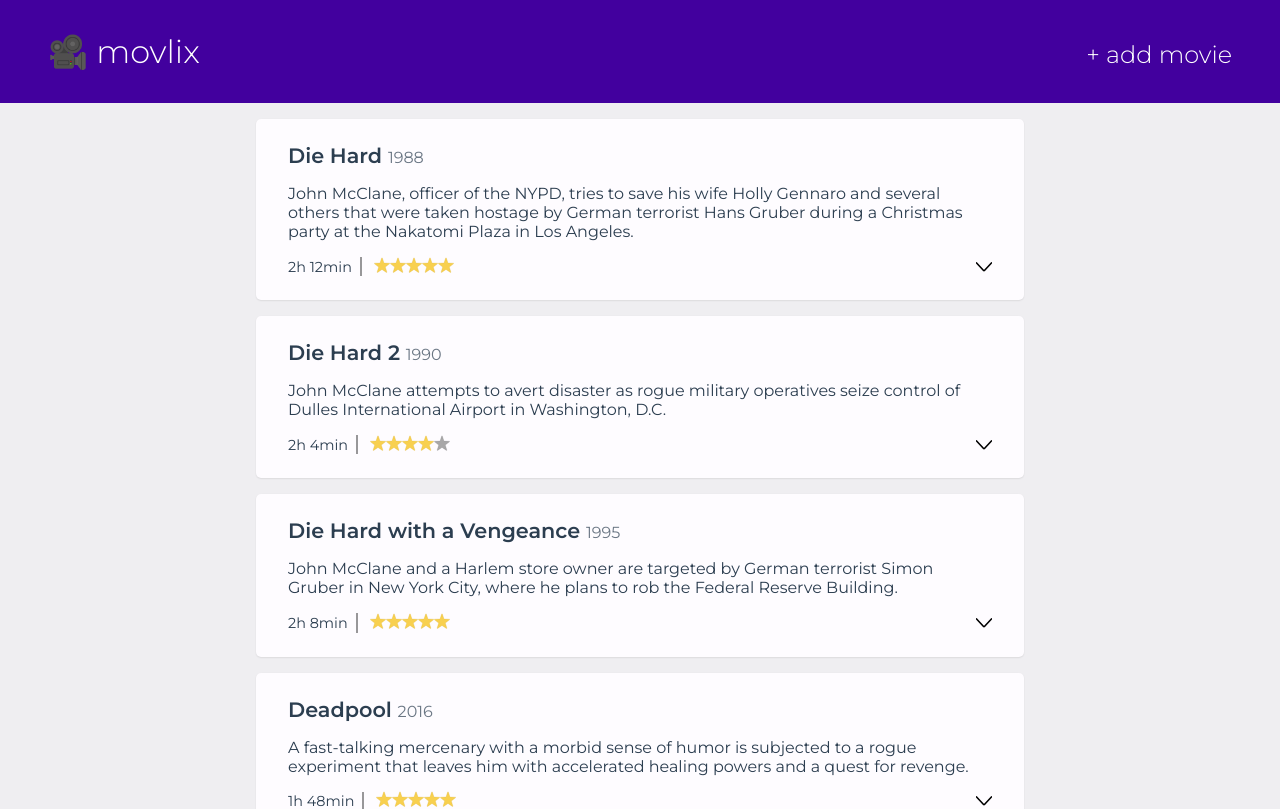
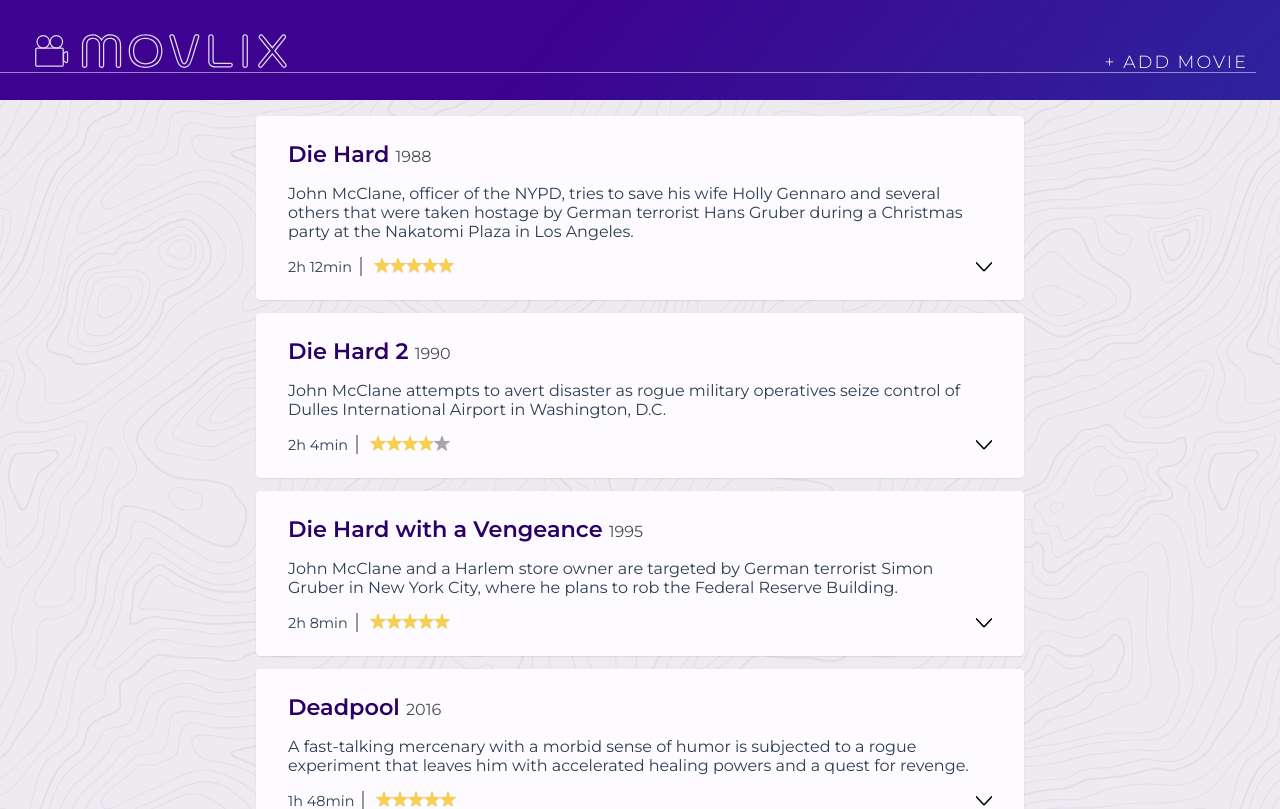
Before and after one commit to miffili/movlix, a Vue app: page / in a window 1280 px wide. Shown: the top 809 px of the page. Built offline with nearby package versions, Linux system fonts and the light colour scheme.

Commit message:
clean up App, TheHeader & apply style to app

```diff
--- a/src/App.vue
+++ b/src/App.vue
@@ -1,11 +1,11 @@
 <template>
 <div id="app">
-  <TheHeader v-on:toggleForm="toggleForm" />
+  <TheHeader @toggleForm="toggleForm" :showForm="showForm"/>
   <main>
     <MovieForm
       v-if="showForm"
-      v-on:addMovie="addMovie"
-      v-on:cancel="toggleForm"
+      @addMovie="addMovie"
+      @cancel="toggleForm"
       :movieData="newMovie"
       :type="'addMovie'"
     />
@@ -14,8 +14,8 @@
       :key="movie.id"
       :data-index="index"
       :movieData="movie"
-      v-on:remove="removeMovie"
-      v-on:save="updateMovie"
+      @remove="removeMovie"
+      @save="updateMovie"
     />
   </main>
 </div>
@@ -25,13 +25,20 @@
 import MovieCard from './components/MovieCard.vue'
 import MovieForm from './components/MovieForm.vue'
 import TheHeader from './components/TheHeader.vue'
+
 import {
   EventBus
 } from './Events.js'
 import movies from './assets/seedMovies.js'
+
 export default {
   name: 'app',
-  data: function() {
+  components: {
+    MovieCard,
+    MovieForm,
+    TheHeader
+  },
+  data() {
     return {
       movies: movies,
       succId: 0,
@@ -50,10 +57,19 @@ export default {
       }
     }
   },
-  components: {
-    MovieCard,
-    MovieForm,
-    TheHeader
+  watch: {
+    movies() {
+      localStorage.setItem( 'movlix-movies', JSON.stringify( this.movies ) );
+    },
+    succId() {
+      localStorage.succId = this.succId;
+    },
+    updateRating() {
+      const movId = this.updateRating.updatedId;
+      const movStars = this.updateRating.stars;
+      const movieIndex = this.getIndex( movId );
+      this.movies[ movieIndex ].rating = movStars;
+    }
   },
   mounted() {
     if ( localStorage.getItem( 'movlix-movies' ) ) {
@@ -74,20 +90,6 @@ export default {
         stars: updatedRating
       }
     } );
-  },
-  watch: {
-    movies() {
-      localStorage.setItem( 'movlix-movies', JSON.stringify( this.movies ) );
-    },
-    succId() {
-      localStorage.succId = this.succId;
-    },
-    updateRating() {
-      const movId = this.updateRating.updatedId;
-      const movStars = this.updateRating.stars;
-      const movieIndex = this.getIndex( movId );
-      this.movies[ movieIndex ].rating = movStars;
-    }
   },
   methods: {
     removeMovie: function( target ) {
@@ -145,55 +147,74 @@ export default {
   font-family: 'Montserrat', Helvetica, Arial, sans-serif;
   -webkit-font-smoothing: antialiased;
   -moz-osx-font-smoothing: grayscale;
+  margin: 0 auto;
+  padding: 0;
   color: #2c3e50;
+  background-color: hsla(265, 17%, 93%, 1);
+  background-image: url('./assets/topography.svg');
+}
+main {
+  width: 60vw;
+  margin: 1rem auto 0;
   display: flex;
   flex-direction: column;
   align-items: center;
-  margin: 0 auto;
-  padding: 0;
-  background-color: hsla(265, 10%, 94%, 1);
 }
-
-main {
-  width: 60vw;
-  margin: 1rem auto;
-}
-
 a {
   color: inherit;
   text-decoration: none;
 }
-
 h3 {
   margin: 0.5rem 0;
+  color: hsla(265, 100%, 20%, 1);
+  font-size: 1.4rem;
 }
-
 button {
-  border: none;
-  border-radius: 3px;
-  background: none;
-  /* text-transform: uppercase; */
-  letter-spacing: 0.1rem;
   padding: 0.5rem 1rem;
   font-family: inherit;
+  font-size: 0.7rem;
+  font-weight: 400;
+  letter-spacing: 0.05rem;
+  text-transform: uppercase;
+  background: none;
   box-sizing: border-box;
-  font-weight: normal;
+  border: 2px solid transparent;
+  border-radius: 4px;
 }
-
+button:hover {
+  box-shadow: 0.1rem 0.075rem 0.15rem 0.05rem hsla(0, 0%, 0%, 0.2);
+  transform: translateY(-2px);
+}
 button.primary {
   border: 2px solid hsla(265, 100%, 31%, 1);
   background-color: hsla(265, 100%, 31%, 1);
-  color: white;
+  color: hsla(265, 10%, 94%, 1);
   font-weight: 600;
 }
-
+button.primary:hover {
+  border: 2px solid transparent;
+  background: linear-gradient(130deg, hsla(265, 100%, 32%, 1) 55.36%, hsla(245, 100%, 31.5%, 1) 100%);
+}
 button.secondary {
-  border: 2px solid hsla(265, 100%, 31%, 0.75);
+  background-color: hsla(265, 100%, 99.2%, 0.65);
+  border: 1px solid hsla(265, 100%, 31%, 0.7);
   color: hsla(265, 100%, 31%, 1);
 }
-
-button:hover {
-  box-shadow: 0.1rem 0.1rem 0.2rem 0.05rem hsla(0, 0%, 0%, 0.07);
-  transform: translateY(-0.1rem);
+button.secondary:hover {
+  background: linear-gradient(130deg, hsla(265, 100%, 32%, 0.75) 35.36%, hsla(245, 100%, 31.5%, 0.65) 100%);
+  border: 1px solid hsla(265, 100%, 20%, 0.75);
+  color: hsla(265, 10%, 94%, 1);
+  text-shadow: 0 0 hsla(265, 10%, 94%, 1)
+}
+button.delete {
+  border: 1px solid hsla(0, 100%, 31%, 0.5);
+  color: hsla(0, 100%, 31%, 0.8);
+}
+button.delete:hover {
+  border: 1px solid hsla(0, 100%, 31%, 0.5);
+  background: linear-gradient(130deg, hsla(350, 100%, 24%, 0.62) 35.36%, hsla(0, 100%, 31%, 0.8) 100%);
+  background: linear-gradient(130deg, hsla(0, 100%, 31%, 0.8) 35.36%, hsla(355, 100%, 24%, 0.7) 100%);
+  color: hsla(265, 10%, 94%, 1);
+  font-weight: 600;
 }
 </style>
--- a/src/components/MovieCard.vue
+++ b/src/components/MovieCard.vue
@@ -25,7 +25,7 @@
         class="toggle"
         @click="toggle('openMenu')"
         :class="{'toggle-open': openMenu}"
-        title="open menu"
+        :title="openMenu? 'close menu' : 'open menu'"
       >
         <svg
           xmlns="http://www.w3.org/2000/svg"
@@ -99,6 +99,7 @@ import MovieRating from './MovieRating.vue'
 import MovieForm from './MovieForm.vue'
 
 export default {
+  name: "MovieCard",
   components: {
     MovieRating,
     MovieForm
@@ -177,17 +178,18 @@ export default {
 
 <style lang="css" scoped>
   .movie-card {
+    width: 100%;
+    position: relative;
+    margin-bottom: 0.8rem;
+    padding: 1rem 2rem 1.5rem;
+    background-color: hsla(265, 100%, 99.2%, 1);
+    box-shadow: 0 0.05rem 0.1rem 0 hsla(0, 0%, 0%, 0.1);
     box-sizing: border-box;
-    position: relative;
-    margin-bottom: 1rem;
-    padding: 1rem 2rem 1.5rem;
-    background-color: hsla(265, 100%, 99.5%, 1);
-    box-shadow: 0 0.05rem 0.1rem 0 hsla(0, 0%, 0%, 0.1);
-    border-radius: 5px;
+    border-radius: 4px;
   }
   .movie-card:hover {
-    box-shadow: .35rem .35rem 0.3rem 0 hsla(0, 0%, 0%, 0.05);
-    transform: scale(1.01);
+    box-shadow: .25rem .25rem 0.4rem 0 hsla(0, 0%, 0%, 0.05);
+    transform: translateY(-1px) scale(1.01);
   }
   .display-info {
     display: flex;
@@ -205,13 +207,13 @@ export default {
   }
   .card-head .title {
     padding-right: 1rem;
-    font-size: 1.3rem;
     margin-bottom: 0;
   }
   .card-head .year {
     font-size: 1rem;
     font-weight: 400;
     opacity: 0.7;
+    color: black;
   }
   .card-desc {
     width: 100%;
@@ -264,20 +266,16 @@ export default {
     bottom: 0;
     left: 0;
     padding: 1rem 2rem;
-    background-color: rgba(0, 0, 0, 0.03);
+    background-color: rgba(0, 0, 0, 0.035);
     box-sizing: border-box;
   }
   .card-functions button:first-child {
     margin-right: 0.5rem;
   }
-  .delete {
-    border: 1px solid hsla(0, 100%, 31%, 0.8);
-    color: hsla(0, 100%, 31%, 0.8);
-  }
   .edit-info {
     width: 100%;
     margin-bottom: 0.5rem;
-    padding-bottom: 4rem;
+    padding-bottom: 3.375rem;
   }
   .edit-info .invalid {
     font-size: 0.85rem;
--- a/src/components/MovieForm.vue
+++ b/src/components/MovieForm.vue
@@ -210,10 +210,12 @@ export default {
   display: flex;
   flex-direction: column;
   align-items: center;
+  background-color: hsla(265, 100%, 99.2%, 0.7);
+  /* background: linear-gradient(180deg, hsla(265, 100%, 95%, 1) 5%, hsla(265, 100%, 99.2%, 0.45) 30%, hsla(265, 100%, 99.2%, 0.45) 100%); */
 }
 .movie-form.adding {
   padding: 1rem 2rem;
-  border-radius: 5px;
+  border-radius: 4px;
   /* box-shadow: 0 0 0.2rem 0 rgba(0, 0, 0, 0.2); */
   border: 2px solid hsla(265, 100%, 31%, 0.75);
   margin-bottom: 2rem;
@@ -271,11 +273,14 @@ input, textarea {
   font-family: inherit;
   font-size: 0.9rem;
   border: 2px solid transparent;
-  border-radius: 2px;
-  background-color: rgba(0, 0, 0, 0.08);
+  border-radius: 4px;
+  background-color: hsla(265, 10%, 87%, 0.6);
   margin: 0.2rem auto 0.1rem;
   box-sizing: border-box;
   padding: 0.3rem;
+}
+input::placeholder, textarea::placeholder {
+  color: hsla(265, 10%, 68%, 1);
 }
 textarea {
   resize: vertical;
--- a/src/components/MovieRating.vue
+++ b/src/components/MovieRating.vue
@@ -27,6 +27,7 @@ import {
 } from '../Events.js'
 
 export default {
+  name: "MovieRating",
   props: {
     grade: Number,
     movieId: [ Number, String ]
@@ -135,6 +136,7 @@ export default {
     padding-left: 0.75rem;
     text-transform: uppercase;
     font-size: 0.8rem;
+    cursor: pointer;
   }
   .not-rated svg {
     width: 1rem;
--- a/src/components/TheHeader.vue
+++ b/src/components/TheHeader.vue
@@ -1,38 +1,65 @@
 <template lang="html">
   <header>
-    <a href="#" class="">
-      🎥 movlix
-    </a>
-    <div class="addMovie" v-on:click="$emit('toggleForm')">
-      &plus; add movie
+    <img src="../assets/movlix-logo.svg" alt="" class="logo">
+    <div class="addMovie" @click="$emit('toggleForm')">
+      <span v-if="showForm" :class="{'opaque' : showForm}" >
+        &times; close form
+      </span>
+      <span v-else :class="{'opaque' : showForm}" >
+        &plus; add movie
+      </span>
     </div>
   </header>
 </template>
 
 <script>
 export default {
-  name: "TheHeader"
+  name: "TheHeader",
+  props: {
+    showForm: Boolean
+  }
 }
 </script>
 
 <style lang="css" scoped>
   header {
-    padding: 2rem 3rem;
     width: 100%;
     display: flex;
     justify-content: space-between;
     align-items: baseline;
+    padding: 1.75rem 2rem;
     color: white;
-    background-color: hsla(265, 100%, 31%, 1);
     font-size: 2rem;
     font-weight: lighter;
+    background: linear-gradient(130deg, hsla(265, 100%, 28%, 0.99) 42%, hsla(245, 100%, 28%, 0.85) 100%);
     box-sizing: border-box;
   }
+  .logo {
+    height: 40px;
+    opacity: 0.85;
+    transform: translateY(0.2rem);
+  }
   .addMovie {
-    font-size: 1.5rem;
+    position: relative;
+    font-size: 1.1rem;
+    text-transform: uppercase;
+    letter-spacing: 0.13rem;
+  }
+  .addMovie::after {
+    content: '';
+    width: 100vw;
+    height: 1px;
+    display: block;
+    position: absolute;
+    right: -0.5rem;
+    background-color: #fff;
+    opacity: 0.5;
   }
   .addMovie:hover {
     cursor: pointer;
   }
+  .opaque {
+    opacity: 0.5;
+  }
 
 </style>
```
Also changed, not shown: src/assets/movlix-logo.svg (added), src/assets/topography.svg (added).
